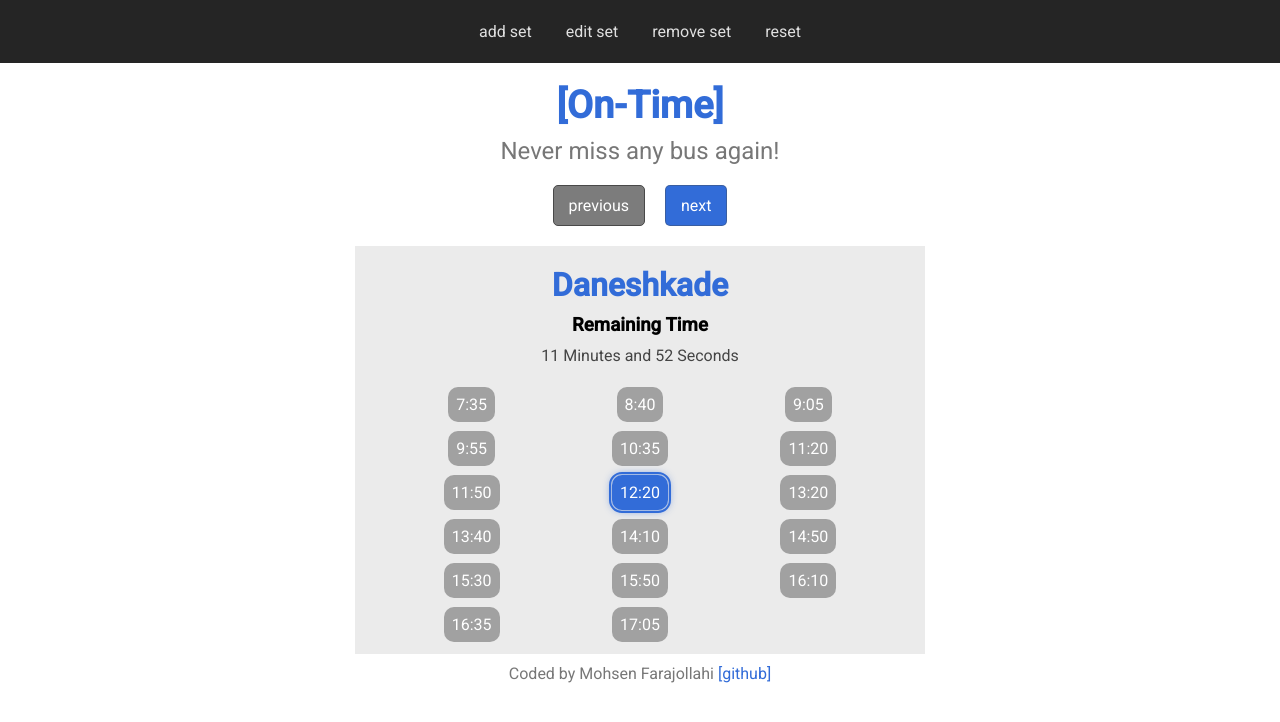
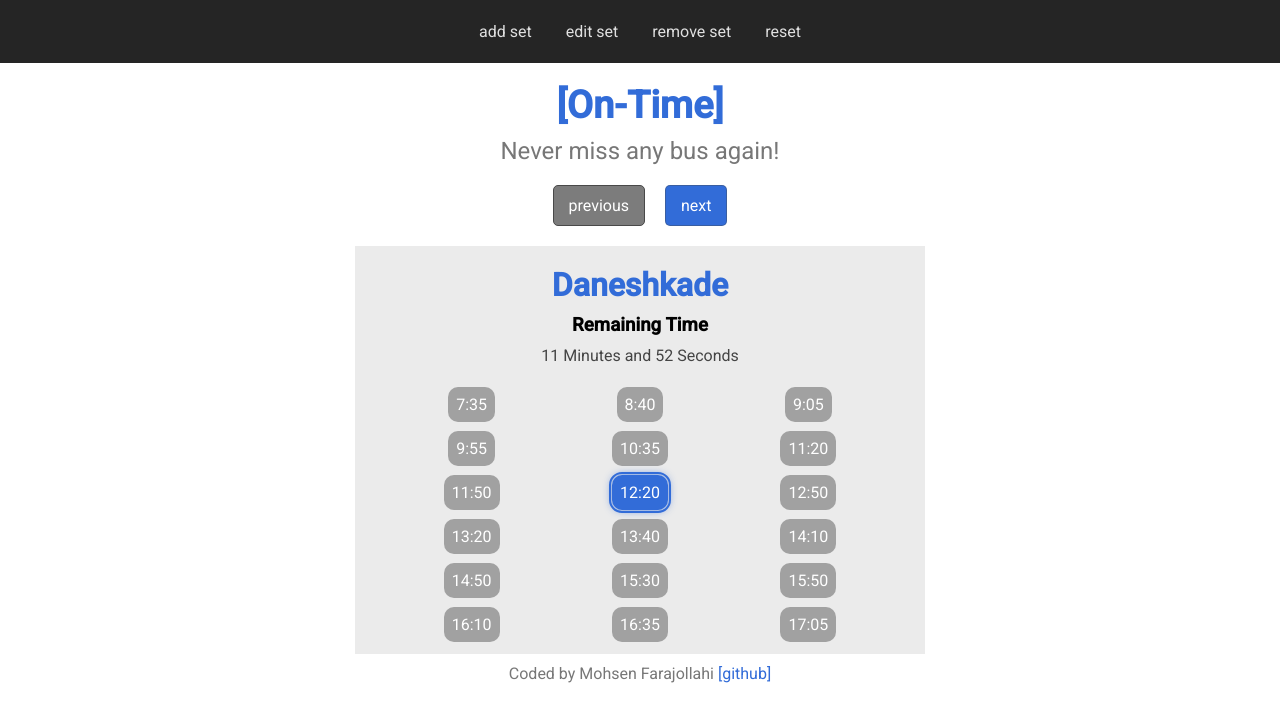
Before and after one commit to mohsenfaraj/on-time, a React (Vite) app: page / in a window 1280 px wide. Shown: the top 722 px of the page. Built offline with nearby package versions, Linux system fonts and the light colour scheme.

Commit message:
added 12:50 time to Dansehkadeh

```diff
--- a/src/App.jsx
+++ b/src/App.jsx
@@ -6,7 +6,7 @@ import "./style.css"
 const UUT_SCHEDULE = [{
   name : "Daneshkade" ,
   color: "#326cd8" ,
-  times : ["7:35" , "8:40" , "9:05" , "9:55" , "10:35" , "11:20" , "11:50" , "12:20" ,
+  times : ["7:35" , "8:40" , "9:05" , "9:55" , "10:35" , "11:20" , "11:50" , "12:20" , "12:50" ,
   "13:20" , "13:40" , "14:10" , "14:50" , "15:30" , "15:50" , "16:10" ,
   "16:35" , "17:05"]
 } ,
```
